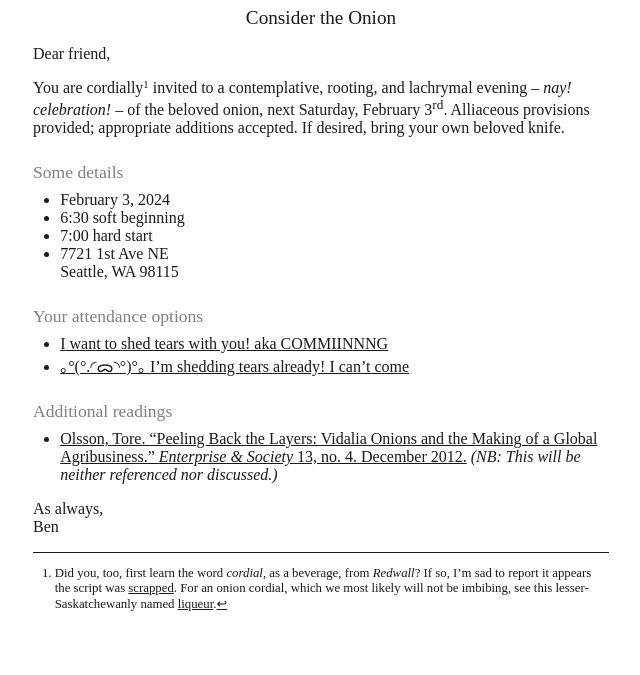
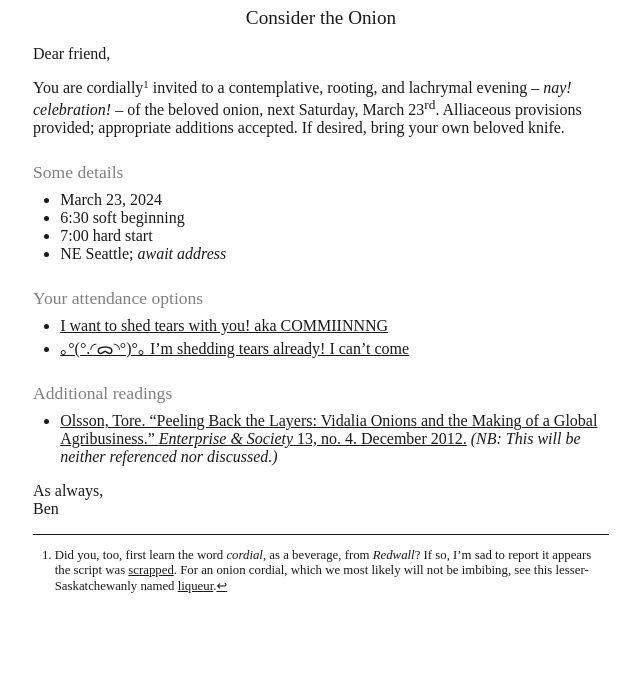
Before and after one commit to bennotkin/bennotkin.github.io, a Jekyll site: the page onion/onion-invite.html, which Jekyll copies as it is, in a window 1280 px wide. Shown: the part 389-1064 px from the top of the page, without its empty margins (319-959 px from the left). Built offline with Jekyll 4.4.1, drawn with Linux system fonts in a browser that asks for light colours.

Commit message:
new onion date

```diff
--- a/onion/onion-invite.html
+++ b/onion/onion-invite.html
@@ -44,15 +44,15 @@ Maurice Grosser”</a></figcaption>
 <p>You are cordially<a href="#fn1" class="footnote-ref" id="fnref1"
 role="doc-noteref"><sup>1</sup></a> invited to a contemplative, rooting,
 and lachrymal evening – <em>nay! celebration!</em> – of the beloved
-onion, next Saturday, February 3<sup>rd</sup>. Alliaceous provisions
+onion, next Saturday, March 23<sup>rd</sup>. Alliaceous provisions
 provided; appropriate additions accepted. If desired, bring your own
 beloved knife.</p>
 <h3 id="some-details">Some details</h3>
 <ul>
-<li>February 3, 2024</li>
+<li>March 23, 2024</li>
 <li>6:30 soft beginning</li>
 <li>7:00 hard start</li>
-<li>7721 1st Ave NE<br> Seattle, WA 98115<br></li>
+<li>NE Seattle; <em>await address</em></li>
 </ul>
 <h3 id="your-attendance-options">Your attendance options</h3>
 <ul>
```
